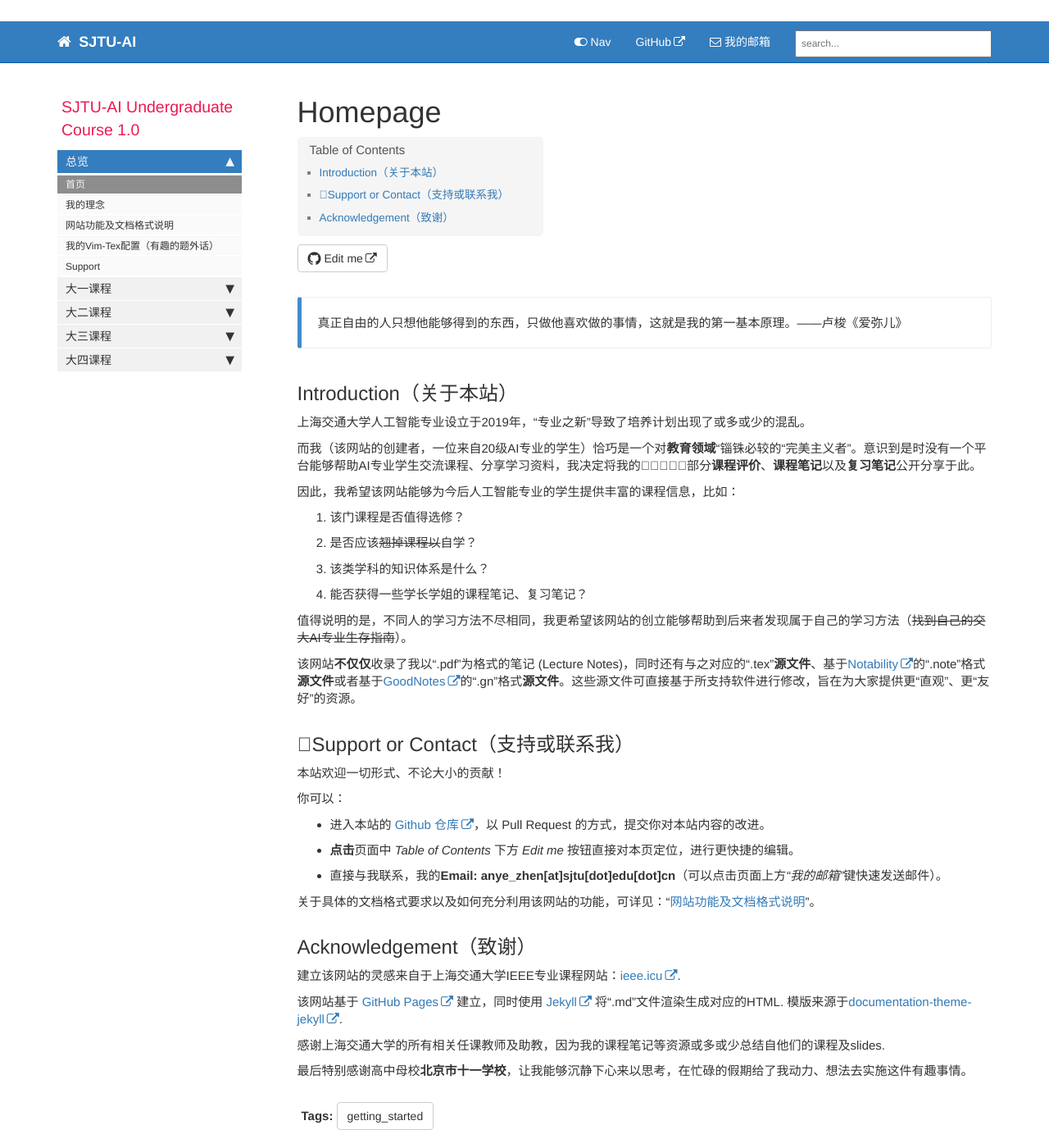
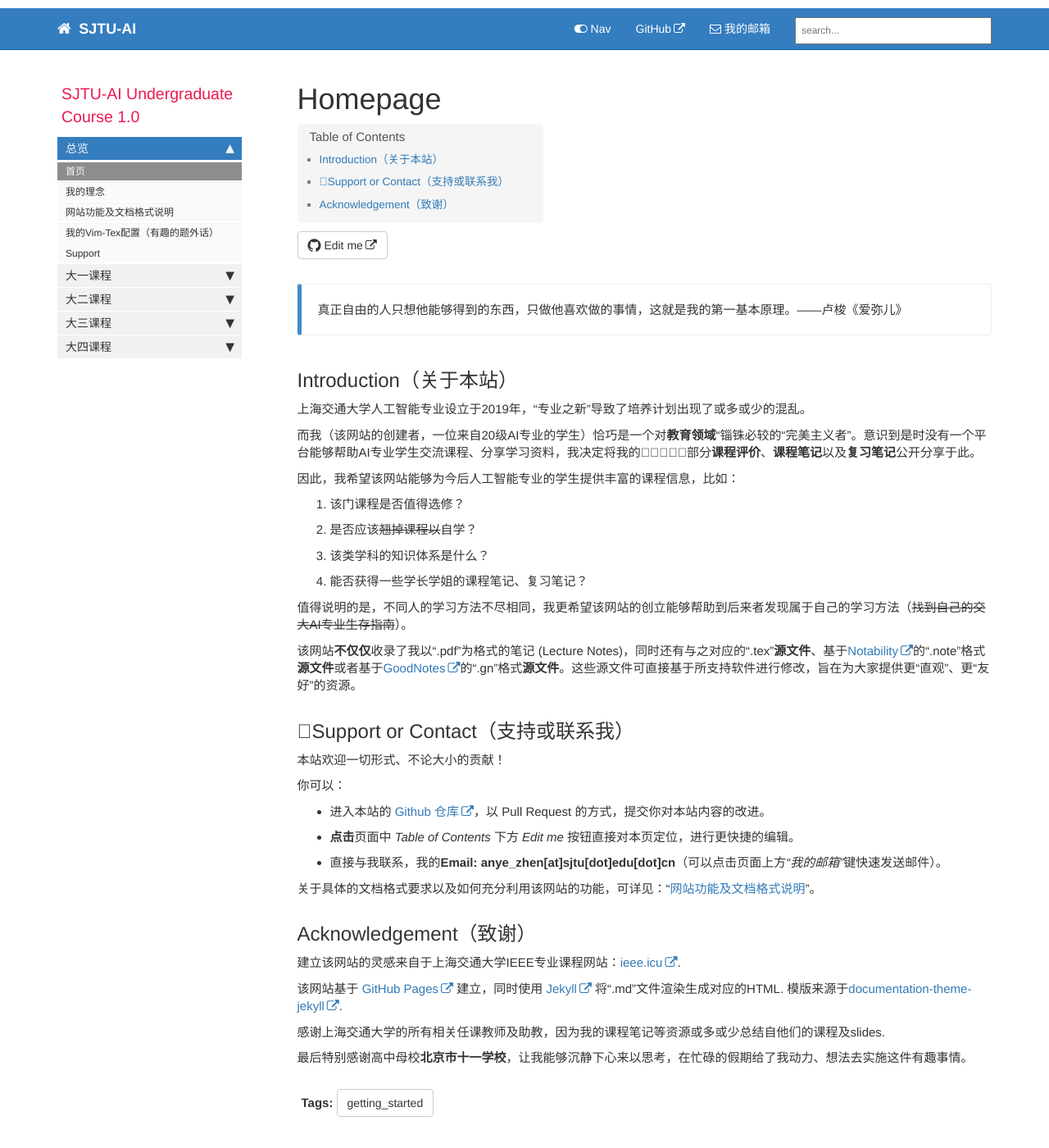
Before and after one commit to aisjtu/aisjtu.github.io, a Jekyll site: the page built from index.md, in a window 1280 px wide and 1400 px high. Shown: the whole window at 82% size. Built offline with Jekyll 4.4.1, drawn with Linux system fonts in a browser that asks for light colours; comment, search, counter and statistics services are not loaded.

Commit message:
Update customstyles.css

```diff
--- a/css/customstyles.css
+++ b/css/customstyles.css
@@ -1,8 +1,8 @@
 body {
     font-size:15px;
 	/*line-height:25px;*/
-	padding:25px 0;
-	margin:1px 0;
+	/*padding:25px 0;*/
+	margin:10px 0;
 }
 
 .bs-callout {
```
